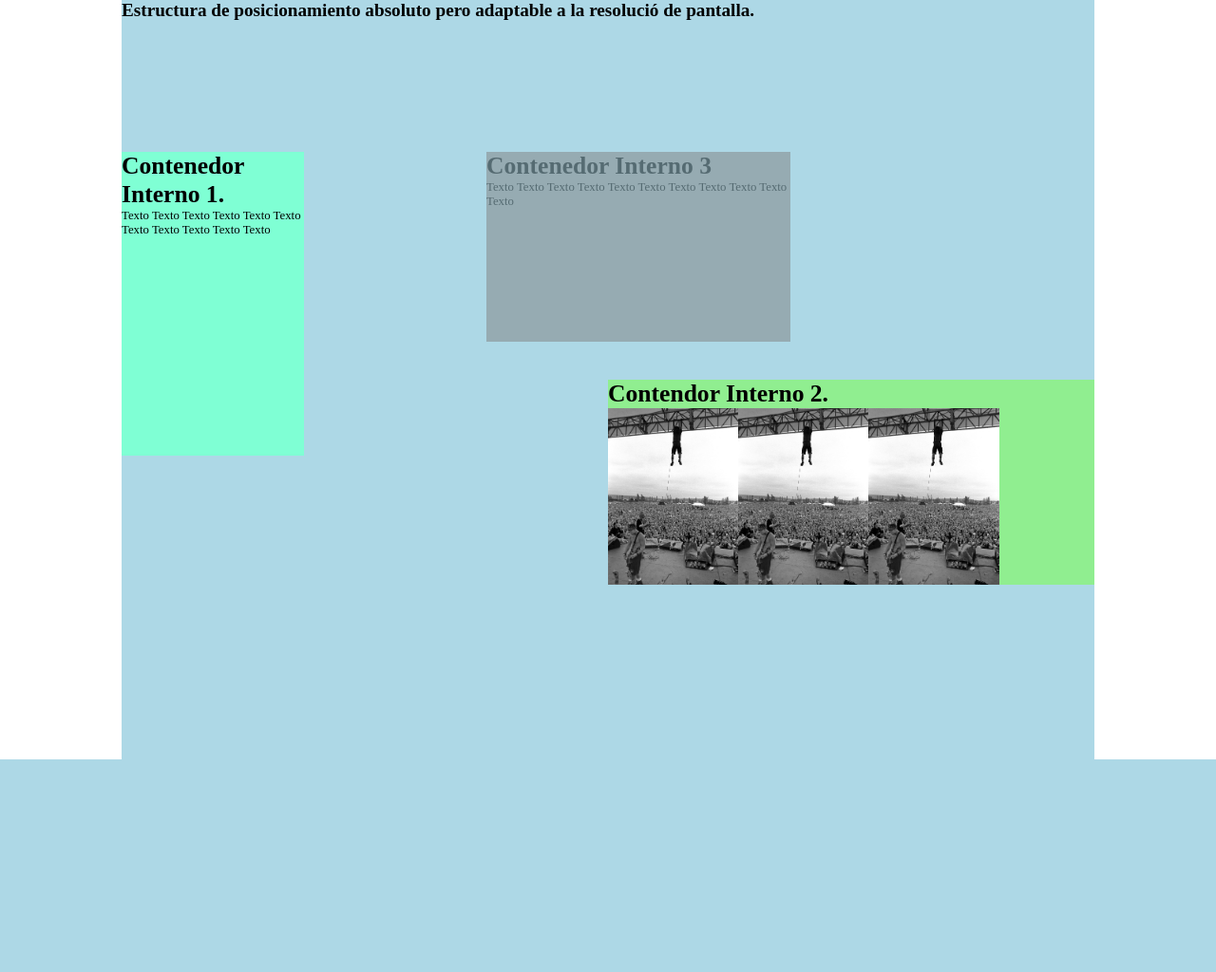
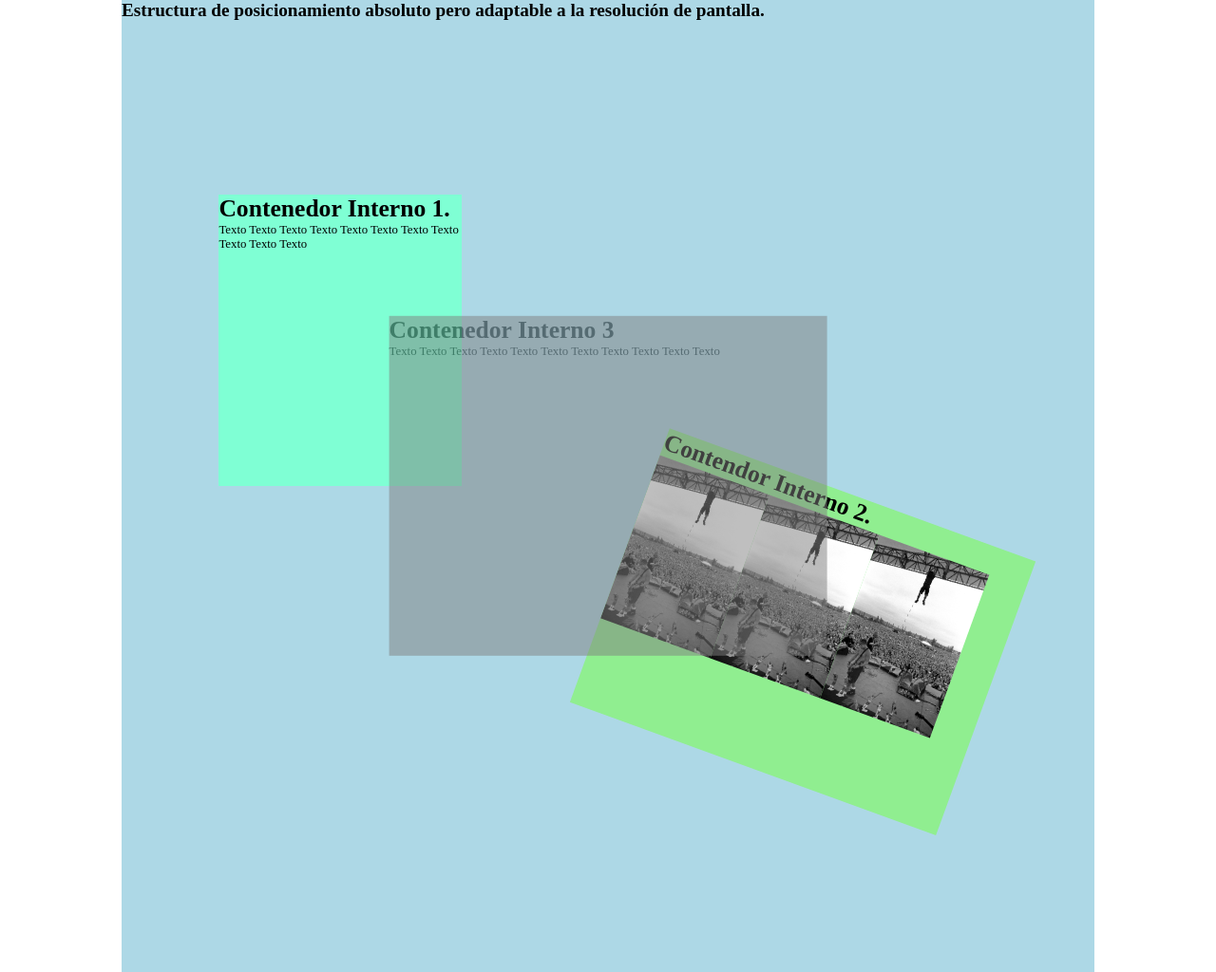
Before and after one commit to LauchaSalinas/PHP-CRUD-and-Session, a PHP site: page /CSS/cssParte2/css21DivsInternosAbsolutos/index.html in a window 1280 px wide. Shown: the whole page at 95% size. Before the commit the page ends 800 px from the top, so only its background shows below. Run offline with PHP 8.4, Linux system fonts and the light colour scheme.

Commit message:
updated to new 2022 excercises

```diff
--- a/public/CSS/cssParte2/css11DivsEnFila/index.html
+++ b/public/CSS/cssParte2/css11DivsEnFila/index.html
@@ -18,9 +18,11 @@
         </div>
         <div class="divInterior" id="contenedorInterior2">Texto en div2
         </div>
-        <div class="divInterior" id="contenedorInterior3">Texto en div3
+        <div class="divInterior" id="contenedorInterior3">
+            <img src="./img.jpg" alt="">
         </div>
-        <div class="divInterior" id="contenedorInterior4">Texto en div4
+        <div class="divInterior" id="contenedorInterior4">
+            <img src="./img2.jpg" alt="">
         </div>
         <div class="divInterior" id="contenedorInterior5">Texto en div5
         </div>
--- a/public/CSS/cssParte2/css14DivsInternosEnColumnas/index.html
+++ b/public/CSS/cssParte2/css14DivsInternosEnColumnas/index.html
@@ -11,7 +11,6 @@
     <meta name="viewport" content="width=device-width, initial-scale=1.0">
 
 </head>
-
 <body>
     <div id="contenedorExterior">
         <h1>Encolumnado sin tablas</h1>
@@ -28,6 +27,10 @@
             <img src="./img.jpg" alt="">
         </div>
         <div class="divInterior" id="contenedorInterior2">2Datos para incluir en esta columna
+            Datos para incluir en esta columna
+            Datos para incluir en esta columna
+            Datos para incluir en esta columna
+            Datos para incluir en esta columna
             Datos para incluir en esta columna
             Datos para incluir en esta columna
             Datos para incluir en esta columna
--- a/public/CSS/cssParte2/css14DivsInternosEnColumnas/style.css
+++ b/public/CSS/cssParte2/css14DivsInternosEnColumnas/style.css
@@ -1,3 +1,7 @@
+*{
+    margin: 0px;
+    padding: 0px;
+}
 html{
     height: 100%;
 }
@@ -12,7 +16,7 @@ div#contenedorExterior{
 }
 div.divInterior{
     float: left;
-    width: 25%;
+    width: 300px;
     margin: 0.5% auto;
     margin-inline: 0.5%;
     padding: 4%;
--- a/public/CSS/cssParte2/css16SelectoresDeEventos/index.html
+++ b/public/CSS/cssParte2/css16SelectoresDeEventos/index.html
@@ -14,9 +14,9 @@
 
 <body>
     <div id="contenedorExterior">
-        <a href="./respuesta1.html"><div class="divOpciones">Opcion 1</div></a>
-        <a href="./respuesta2.html"><div class="divOpciones">Opcion 2</div></a>
-        <a href="./respuesta3.html"><div class="divOpciones">Opcion 3</div></a>
+        <div class="divOpciones"><a href="./respuesta1.html">Opcion 1</a></div>
+        <div class="divOpciones"><a href="./respuesta2.html">Opcion 2</a></div>
+        <div class="divOpciones"><a href="./respuesta3.html">Opcion 3</a></div>
         <div class="divClear"></div>
         <br/>
         <div id="divFormulario">
--- a/public/CSS/cssParte2/css20DivsInternosRelativos/index.html
+++ b/public/CSS/cssParte2/css20DivsInternosRelativos/index.html
@@ -22,7 +22,7 @@
         <div class="divClase2">Contenedor relativo clase 2<br/>Contenedor relativo clase 2<br/>Contenedor relativo clase 2<br/>Contenedor relativo clase 2<br/>Contenedor relativo clase 2<br/></div>
         <div class="divClase3">Contenedor relativo clase 3<br/>texto texto texto texto<br/>texto texto texto texto<br/>texto texto texto texto<br/>texto texto texto texto<br/>texto texto texto texto<br/>texto texto texto texto<br/></div>
         <div class="divClase2">Contenedor relativo clase 2<br/>Contenedor relativo clase 2<br/>Contenedor relativo clase 2<br/>Contenedor relativo clase 2<br/>Contenedor relativo clase 2<br/></div>
-        <div class="divClase2">Contenedor relativo clase 2<br/>Contenedor relativo clase 2<br/>Contenedor relativo clase 2<br/>Contenedor relativo clase 2<br/>Contenedor relativo clase 2<br/></div>
+        <div class="divClase2"><img src="./img.jpg" alt=""><div>
         <div class="divClaseModal">Contenedor modal<br/>Contenedor modal<br/>Contenedor modal<br/>Contenedor modal<br/>Contenedor modal<br/>Contenedor modal<br/>Contenedor modal<br/>Contenedor modal<br/>Contenedor modal<br/>Contenedor modal<br/>Contenedor modal<br/>Contenedor modal<br/>Contenedor modal<br/>Contenedor modal<br/>Contenedor modal<br/>Contenedor modal<br/>Contenedor modal<br/></div>
     </div>
 
--- a/public/CSS/cssParte2/css20DivsInternosRelativos/style.css
+++ b/public/CSS/cssParte2/css20DivsInternosRelativos/style.css
@@ -12,7 +12,7 @@ div.divClase1{
     background-color: green;
     margin-left: 0%;
     margin-top: 10px;
-    padding: 2px;
+    padding: 10px;
     box-sizing: border-box;
     font-size: 36px;
     width: 80%;
@@ -50,3 +50,7 @@ div.divClaseModal{
     z-index: 10;
     background-color: blue;
 }
+img{
+    max-width: 100%;
+    max-height: 100%;
+}
--- a/public/CSS/cssParte2/css21DivsInternosAbsolutos/index.html
+++ b/public/CSS/cssParte2/css21DivsInternosAbsolutos/index.html
@@ -14,7 +14,7 @@
 
 <body>
     <div id="divExterno">
-        <h2>Estructura de posicionamiento absoluto pero adaptable a la resolució de pantalla.</h2>
+        <h2>Estructura de posicionamiento absoluto pero adaptable a la resolución de pantalla.</h2>
         <div class="contenedorInterno1"><h1>Contenedor Interno 1.</h1><p>Texto Texto Texto Texto Texto Texto Texto Texto Texto Texto Texto </p></div>
         <div class="contenedorInterno2">
             <div>
--- a/public/CSS/cssParte2/css21DivsInternosAbsolutos/style.css
+++ b/public/CSS/cssParte2/css21DivsInternosAbsolutos/style.css
@@ -15,16 +15,19 @@ div{
 }
 
 div#divExterno{
-    width: 80%;
+    width: 80vw;
+    height: 80vw;
     background-color: lightblue;
     margin: auto;
-    height: 100%;
+
+    position: relative;
 }
 
 div.contenedorInterno1{
     position: absolute;
-    width: 15%;
-    height: 40%;
+    width: 25%;
+    height: 30%;
+    left: 10%;
     top: 20%;
     background-color: aquamarine;
 
@@ -34,37 +37,36 @@ div.contenedorInterno2{
     left: 50%;
     top: 50%;
     width: 40%;
-    height: 27%;
+    height: 30%;
     background-color: lightgreen;
 
     display: flex;
     flex-direction: column;
     justify-content: left;
     overflow-y: auto;
-
+    transform: rotate(20deg);
 }
 div.contenedorInterno2Img{
     display: flex;
     float: left;
     flex-direction: row;
-    width: 137.2px;
-    height: auto;
-
+    width: 30%;
 }
 div.divClear{
     clear: both;
 }
 img{
-    width: 137.2px;
-    height: 204.8px;
+    max-width: 100%;
+    max-height: 100%;
 }
 div.contenedorInterno3{
     position: absolute;
-    width: 25%;
-    height: 25%;
-    left: 40%;
-    top: 20%;
+    width: 45%;
+    height: 35%;
+    left: 50%;
+    top: 50%;
     opacity: 0.5;
     z-index: 10;
     background-color: gray;
+    transform: translateY(-50%) translateX(-50%);
 }
--- a/public/CSS/cssParte3/css22CentradoVerticalCajaFlex/index.html
+++ b/public/CSS/cssParte3/css22CentradoVerticalCajaFlex/index.html
@@ -14,7 +14,6 @@
 
 <body>
     <div id="contenedorExterior">
-
         <img src="./img2.jpg" alt="">
         <img src="./img2.jpg" alt="">
         <img src="./img2.jpg" alt="">
--- a/public/CSS/cssParte3/css22CentradoVerticalCajaFlex/style.css
+++ b/public/CSS/cssParte3/css22CentradoVerticalCajaFlex/style.css
@@ -22,5 +22,5 @@ div#contenedorExterior{
     flex-wrap: wrap;
 }
 img{
-    width: 350px;
+    max-width: 100%;
 }
```
Also changed, not shown: public/CSS/cssParte2/css10DivsEnPila/index.html (+7 -4 lines), public/CSS/cssParte2/css10DivsEnPila/style.css (+21 -2 lines), public/CSS/cssParte2/css11DivsEnFila/style.css (+7 -2 lines), public/CSS/cssParte2/css16SelectoresDeEventos/style.css (+14 -16 lines), public/CSS/cssParte2/css11DivsEnFila/img.jpg (added), public/CSS/cssParte2/css11DivsEnFila/img2.jpg (added), public/CSS/cssParte2/css20DivsInternosRelativos/img.jpg (added).
